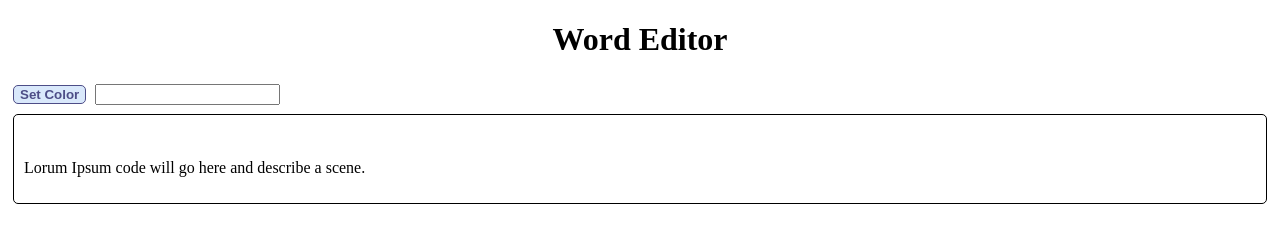
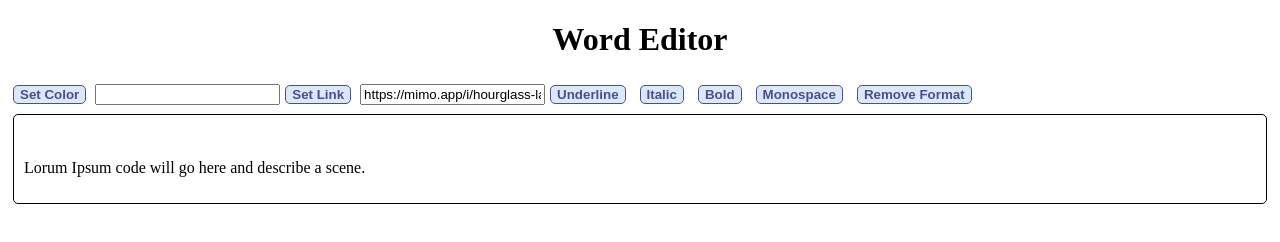
Before and after one commit to madehopemorr/word-editor, a plain HTML site: page index.html in a window 1280 px wide. Drawn offline with Linux system fonts and the light colour scheme; files that its build step writes are made by us from their sources.

Commit message:
botton onclick events

```diff
--- a/index.html
+++ b/index.html
@@ -1,7 +1,7 @@
 <!doctype html>
 <html>
     <head>
-    <link rel="stylesheet" href="style.css">
+    <link rel="stylesheet" href="assets/style.css">
     </head>
     <body>
         <h1>Word Editor</h1>
@@ -10,11 +10,25 @@
                 <button onclick="setColor()">Set Color</button>
                 <input type="value">
             </div>
+            <div>
+                <button onclick="setLink()">Set Link</button>
+                <input type="value" value="https://mimo.app/i/hourglass-large.png"
+
+                placeholder="https://mimo.app/r/kittles.png">
+            </div>
+            <div>
+                <button onclick="toggleUnderline()">Underline</button>
+                <button onclick="toggleItalic()">Italic</button>
+                <button onclick="toggleBold()">Bold</button>
+                <button onclick="addMonospace()">Monospace</button>
+                <button onclick="removeFormat()">Remove Format</button>
+            </div>
         </div>
+
         <div id="page">
             <img src="">
             <p>Lorum Ipsum code will go here and describe a scene.</p>
         </div>
-        <script src="script.js"></script>
+        <script src="index.js"></script>
     </body>
 </html>
```
